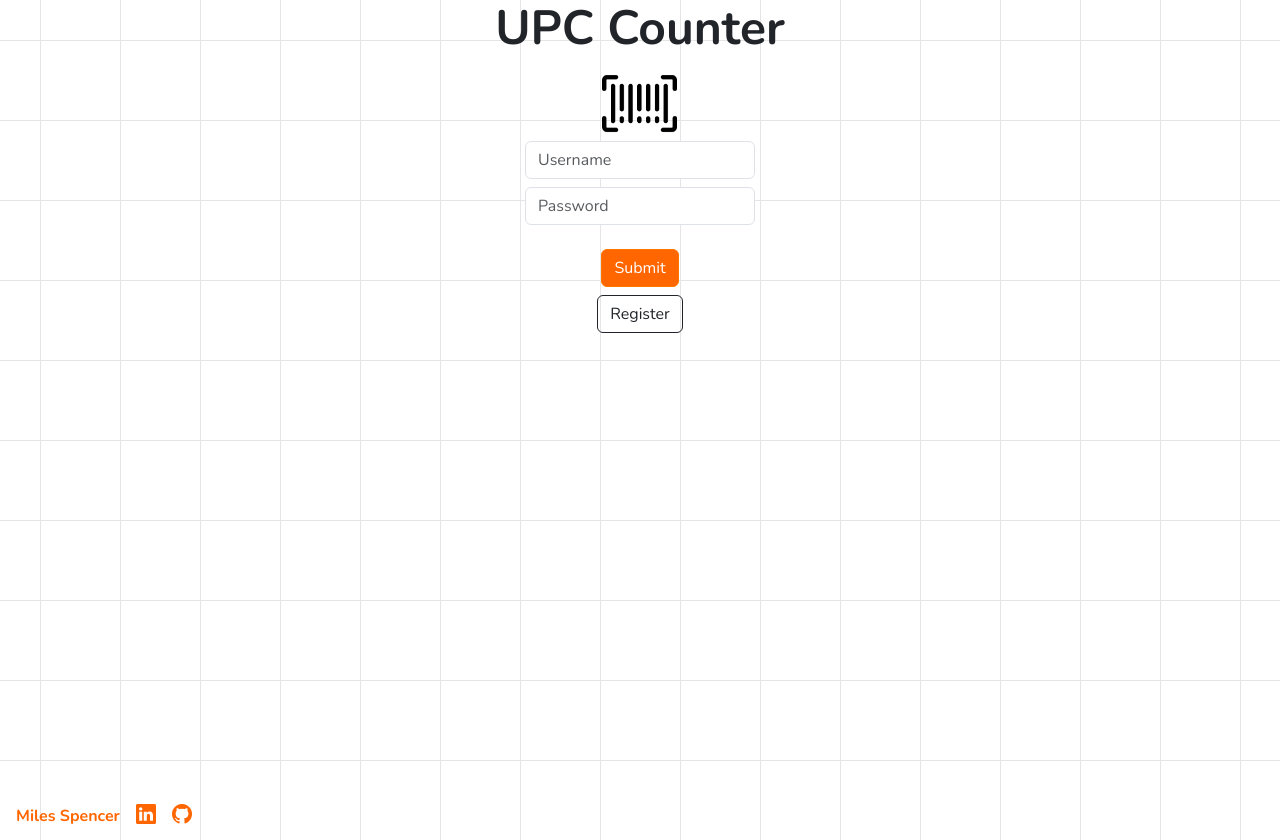
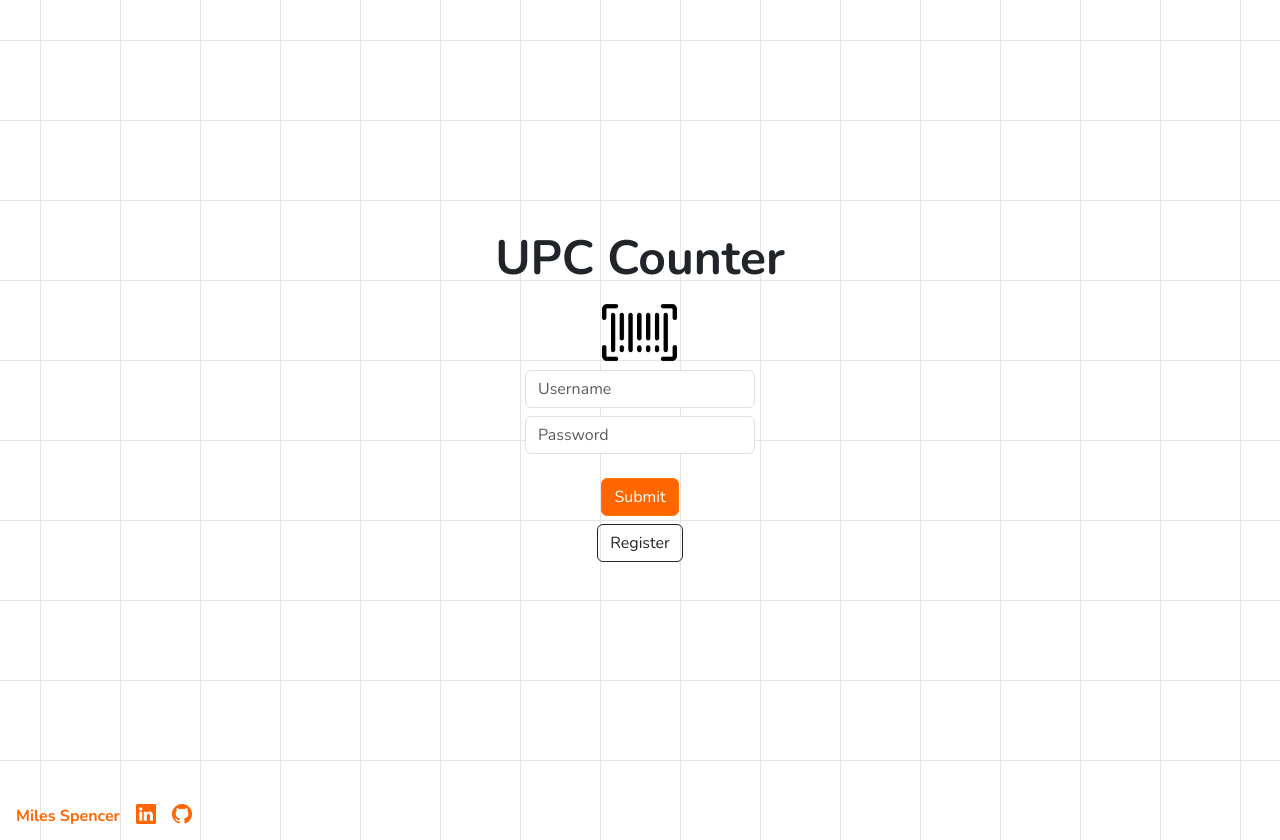
Before and after one commit to milesspencer35/startup, a React (Vite) app: page / in a window 1280 px wide. Built offline with nearby package versions, Linux system fonts and the light colour scheme; no server answers.

Commit message:
There were two css id for center-content so I updated the login page one to be more specific

```diff
--- a/src/login/login.css
+++ b/src/login/login.css
@@ -1,4 +1,4 @@
-#center-content {
+#center-content-login {
     height: 100%;
     display: flex;
     flex-direction: column;
--- a/src/login/login.jsx
+++ b/src/login/login.jsx
@@ -95,7 +95,7 @@ export function Login() {
 
 
   return (
-    <div id="center-content">
+    <div id="center-content-login">
         <header id="login-header">
             <h1 id="header-text">UPC Counter</h1>
             <img width="75rem" src="barcode.png"></img>
```
